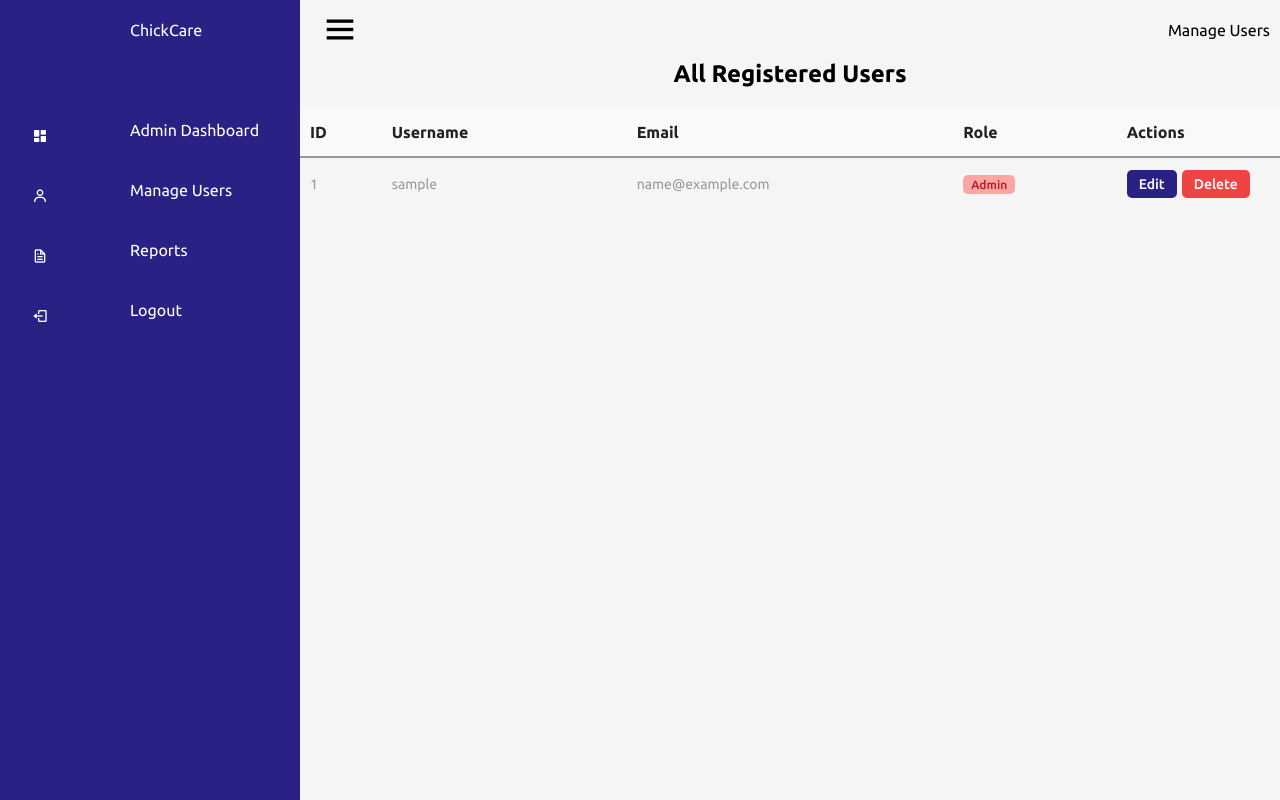
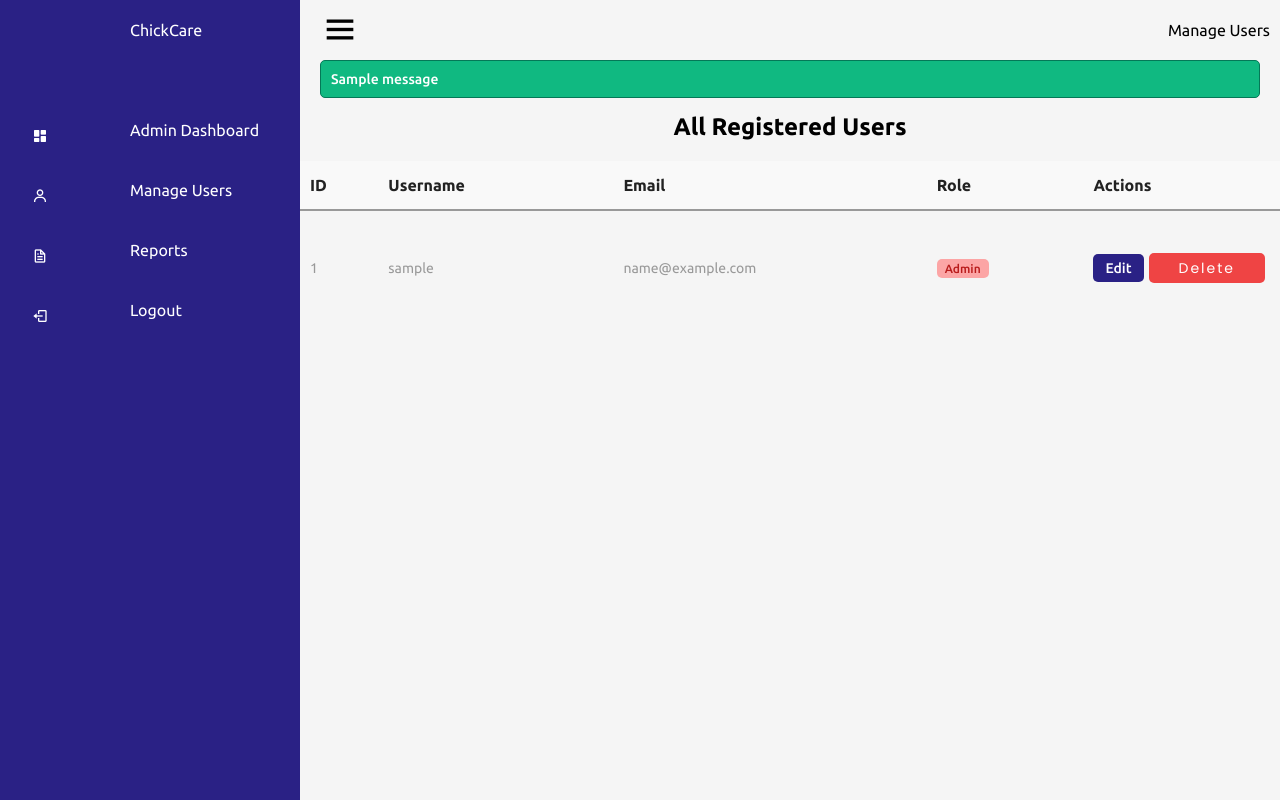
Before and after one commit to dexteranabella-byte/chickencaresystem, a Flask app: template templates/manage-users.html in a window 1280 px wide. Run offline with Flask 3, Linux system fonts and the light colour scheme; the template is opened without the code that fills it: most values are stand-ins (such as "Sample title", 1, 10 or a date in 2020); one stand-in notice (Sample message) is shown; some libraries are stand-ins or nearby versions.

Commit message:
Update manage-users.html

```diff
--- a/templates/manage-users.html
+++ b/templates/manage-users.html
@@ -17,7 +17,7 @@
     .user-list-grid {
       display: grid;
       /* 5 columns: ID, Username, Email, Role, Actions */
-      grid-template-columns: 0.5fr 1.5fr 2fr 1fr 1fr;
+      grid-template-columns: 0.5fr 1.5fr 2fr 1fr 1.2fr;
       width: 100%;
     }
 
@@ -80,10 +80,21 @@
       transition: opacity 0.3s;
     }
     .btn-edit { background: var(--blue, #3b82f6); }
-    .btn-delete { background: var(--danger, #ef4444); }
+    .btn-delete {
+        background: var(--danger, #ef4444);
+        /* FIX: Style button to look like a link */
+        border: none;
+        font-family: 'Poppins', sans-serif;
+        cursor: pointer;
+    }
     .btn-edit:hover, .btn-delete:hover {
       opacity: 0.8;
     }
+
+    /* Flash Messages */
+    .flash-message { padding: 10px; margin-bottom: 15px; border-radius: 5px; font-size: 14px; font-weight: 500; color: #fff; }
+    .flash-success { background-color: #10b981; border: 1px solid #047857; }
+    .flash-danger { background-color: #ef4444; border: 1px solid #b91c1c; }
 
     /* Responsive adjustment for smaller screens */
     @media (max-width: 768px) {
@@ -108,6 +119,7 @@
         border-bottom: 2px solid var(--black1, #999);
         padding-bottom: 15px;
         margin-bottom: 15px;
+        display: grid; /* Need to change from display: contents */
       }
       .user-list-row > div:nth-child(odd) {
         font-weight: 600; /* Add labels */
@@ -164,6 +176,19 @@
         <div class="title">Manage Users</div>
       </div>
 
+      <!-- Flash Messages -->
+      {% with messages = get_flashed_messages(with_categories=true) %}
+        {% if messages %}
+        <div style="padding: 0 20px;">
+          {% for category, message in messages %}
+            <!-- Map 'danger' to 'flash-danger', 'success' to 'flash-success' -->
+            <div class="flash-message {% if category == 'danger' %}flash-danger{% elif category == 'success' %}flash-success{% endif %}">{{ message }}</div>
+          {% endfor %}
+        </div>
+        {% endif %}
+      {% endwith %}
+      <!-- End Flash Messages -->
+
       <!-- ======= User List Table ======= -->
       <div class="details">
         <div class="recentOrders">
@@ -191,8 +216,13 @@
                 <span class="role-badge role-{{ user.role | lower }}">{{ user.role }}</span>
               </div>
               <div>
-                <a href="#" class="btn-edit">Edit</a>
-                <a href="#" class="btn-delete">Delete</a>
+                <!-- FIX: Links point to new routes -->
+                <a href="{{ url_for('edit_user', user_id=user.id) }}" class="btn-edit">Edit</a>
+
+                <!-- FIX: Delete button is now a form with confirmation -->
+                <form action="{{ url_for('delete_user', user_id=user.id) }}" method="POST" style="display: inline;" onsubmit="return confirm('Are you sure you want to delete this user?');">
+                    <button type="submit" class="btn-delete">Delete</button>
+                </form>
               </div>
             </div>
             {% else %}
```
